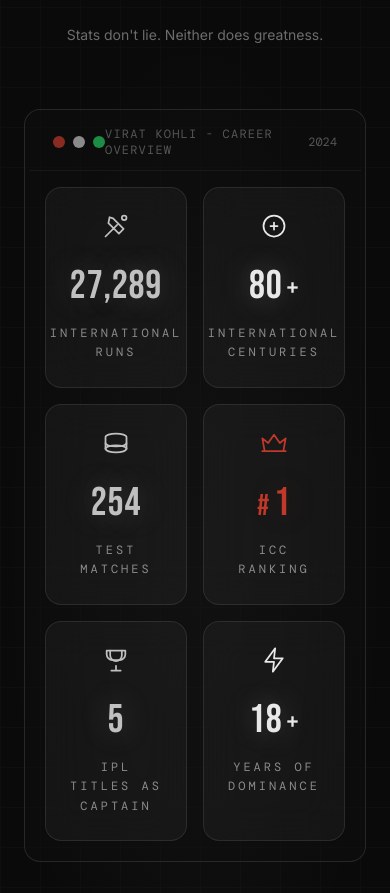
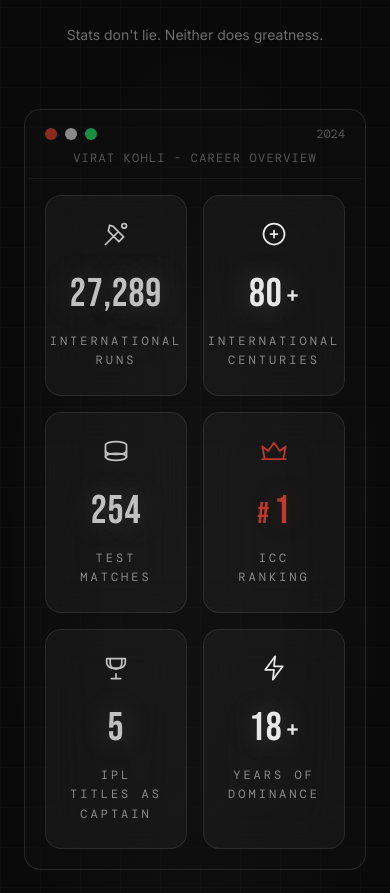
Before and after one commit to devkunal2812/one8, a Next.js app: page / in a window 390 px wide. Shown: the part 6789-7682 px from the top of the page. Built offline with nearby package versions, Linux system fonts and the light colour scheme.

Commit message:
fix: stats scoreboard header overlapping on mobile - stack vertically below sm breakpoint, dots+year on top row, title centered below

```diff
--- a/src/components/sections/StatsSection.tsx
+++ b/src/components/sections/StatsSection.tsx
@@ -172,16 +172,19 @@
         {/* Scoreboard frame */}
         <div className="border border-king-silver/15 rounded-2xl p-1 bg-king-dark/40" style={{ borderColor: 'rgba(192,192,192,0.15)' }}>
           {/* Header bar */}
-          <div className="flex items-center justify-between px-6 py-3 border-b border-white/5">
-            <div className="flex gap-2">
-              <span className="w-3 h-3 rounded-full" style={{ background: "rgba(192,57,43,0.7)" }} />
-              <span className="w-3 h-3 rounded-full" style={{ background: 'rgba(192,192,192,0.7)' }} />
-              <span className="w-3 h-3 rounded-full bg-green-500/70" />
+          <div className="flex flex-col sm:flex-row items-center sm:justify-between gap-2 px-4 sm:px-6 py-3 border-b border-white/5">
+            <div className="flex items-center gap-4 w-full sm:w-auto justify-between sm:justify-start">
+              <div className="flex gap-2">
+                <span className="w-3 h-3 rounded-full flex-shrink-0" style={{ background: "rgba(192,57,43,0.7)" }} />
+                <span className="w-3 h-3 rounded-full flex-shrink-0" style={{ background: 'rgba(192,192,192,0.7)' }} />
+                <span className="w-3 h-3 rounded-full bg-green-500/70 flex-shrink-0" />
+              </div>
+              <span className="font-mono text-xs text-white/30 sm:hidden">2024</span>
             </div>
-            <span className="font-mono text-xs tracking-widest text-white/30 uppercase">
+            <span className="font-mono text-xs tracking-widest text-white/30 uppercase text-center">
               Virat Kohli - Career Overview
             </span>
-            <span className="font-mono text-xs text-white/30">2024</span>
+            <span className="font-mono text-xs text-white/30 hidden sm:block">2024</span>
           </div>
 
           {/* Stats grid */}
```
